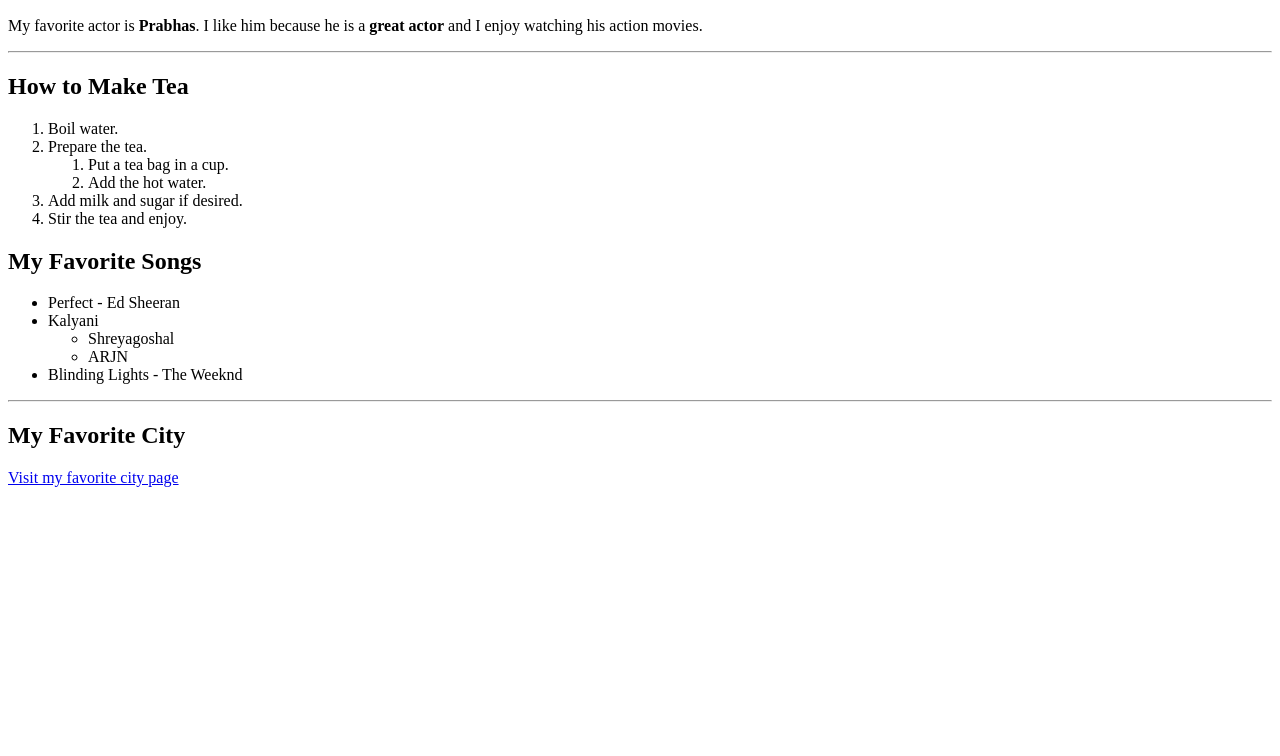
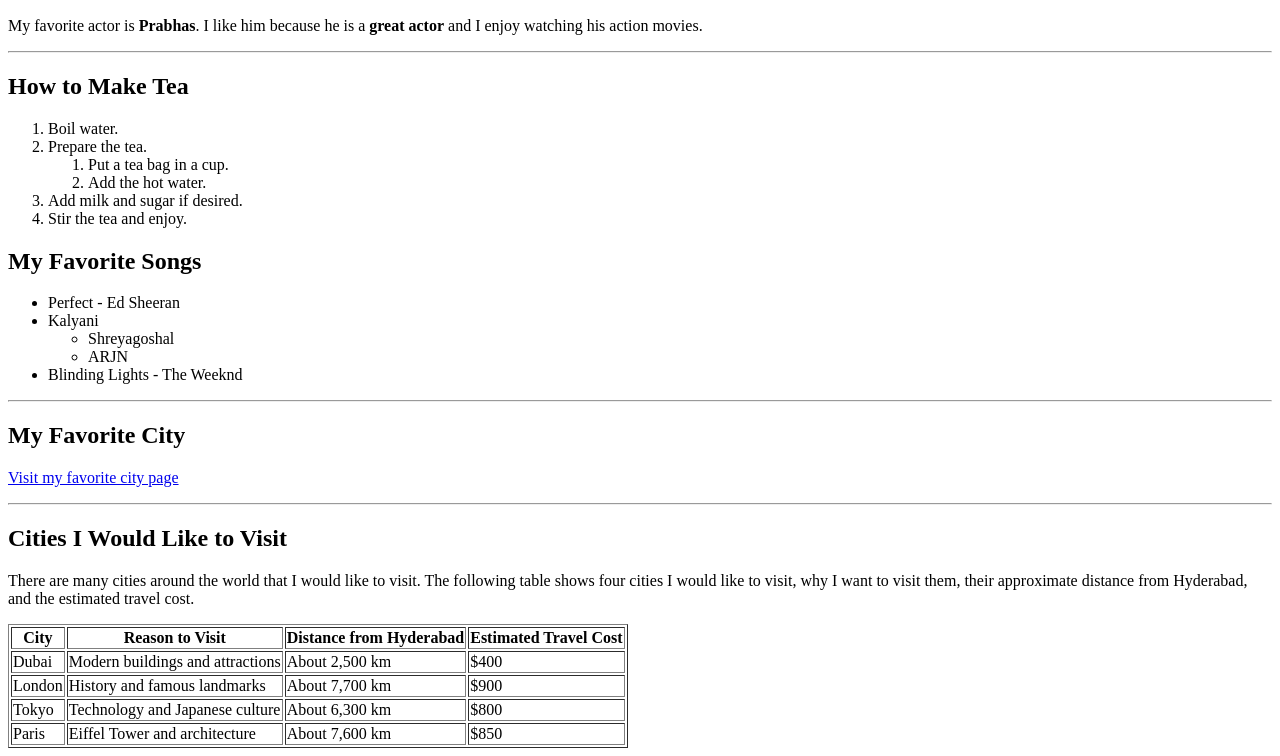
Before and after one commit to NishNathan6699/WebAppProg3, a plain HTML site: page index.html in a window 1280 px wide. Shown: the part 110-866 px from the top of the page. Before the commit the page ends 800 px from the top, so only its background shows below. Drawn offline with Linux system fonts and the light colour scheme.

Commit message:
Add travel cities table

```diff
--- a/index.html
+++ b/index.html
@@ -59,3 +59,52 @@
 <p>
     <a href="myCity.html">Visit my favorite city page</a>
 </p>
+<hr>
+
+<h2>Cities I Would Like to Visit</h2>
+
+<p>
+    There are many cities around the world that I would like to visit.
+    The following table shows four cities I would like to visit,
+    why I want to visit them, their approximate distance from Hyderabad,
+    and the estimated travel cost.
+</p>
+
+<table border="1">
+
+    <tr>
+        <th>City</th>
+        <th>Reason to Visit</th>
+        <th>Distance from Hyderabad</th>
+        <th>Estimated Travel Cost</th>
+    </tr>
+
+    <tr>
+        <td>Dubai</td>
+        <td>Modern buildings and attractions</td>
+        <td>About 2,500 km</td>
+        <td>$400</td>
+    </tr>
+
+    <tr>
+        <td>London</td>
+        <td>History and famous landmarks</td>
+        <td>About 7,700 km</td>
+        <td>$900</td>
+    </tr>
+
+    <tr>
+        <td>Tokyo</td>
+        <td>Technology and Japanese culture</td>
+        <td>About 6,300 km</td>
+        <td>$800</td>
+    </tr>
+
+    <tr>
+        <td>Paris</td>
+        <td>Eiffel Tower and architecture</td>
+        <td>About 7,600 km</td>
+        <td>$850</td>
+    </tr>
+
+</table>
```
